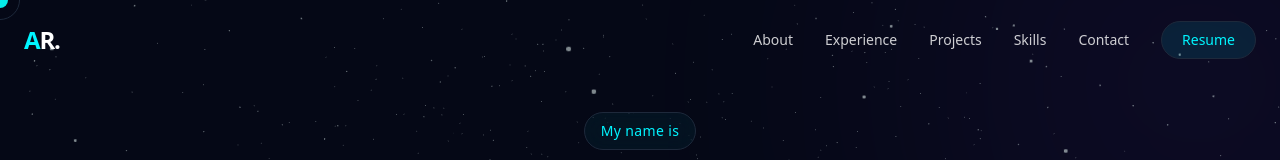
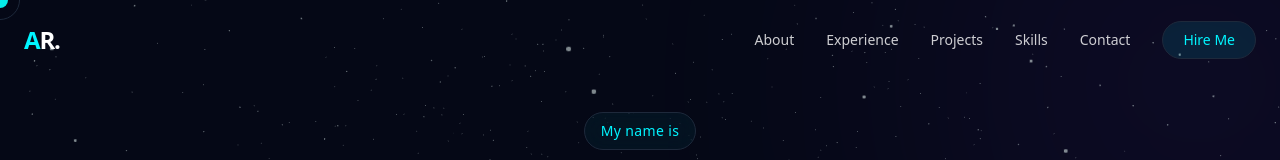
Before and after one commit to abdulrehmanazeem23-coder/My-Portfolio, a Next.js app: page / in a window 1280 px wide. Shown: the top 160 px of the page. Built offline with nearby package versions, Linux system fonts and the light colour scheme.

Commit message:
Replace 'Resume' button with 'Hire Me' link

```diff
--- a/src/components/layout/Navbar.tsx
+++ b/src/components/layout/Navbar.tsx
@@ -50,9 +50,12 @@ export function Navbar() {
               {link.name}
             </Link>
           ))}
-          <button className="px-5 py-2 text-sm font-medium bg-primary/10 text-primary border border-primary/20 rounded-full hover:bg-primary/20 transition-colors">
-            Resume
-          </button>
+          <Link
+          href="#contact"
+          className="px-5 py-2 text-sm font-medium bg-primary/10 text-primary border border-primary/20 rounded-full hover:bg-primary/20 transition-colors"
+          >
+            Hire Me
+          </Link>
         </nav>
 
         {/* Mobile Toggle */}
```
